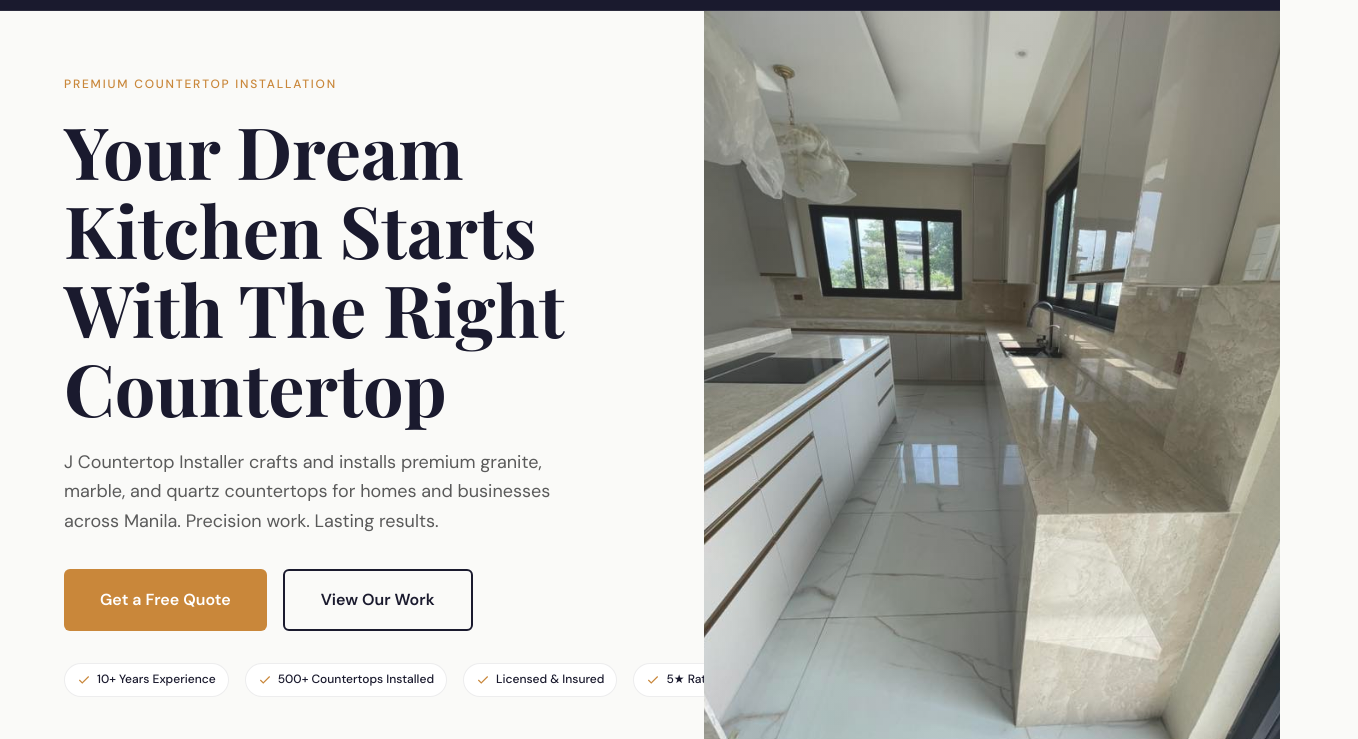
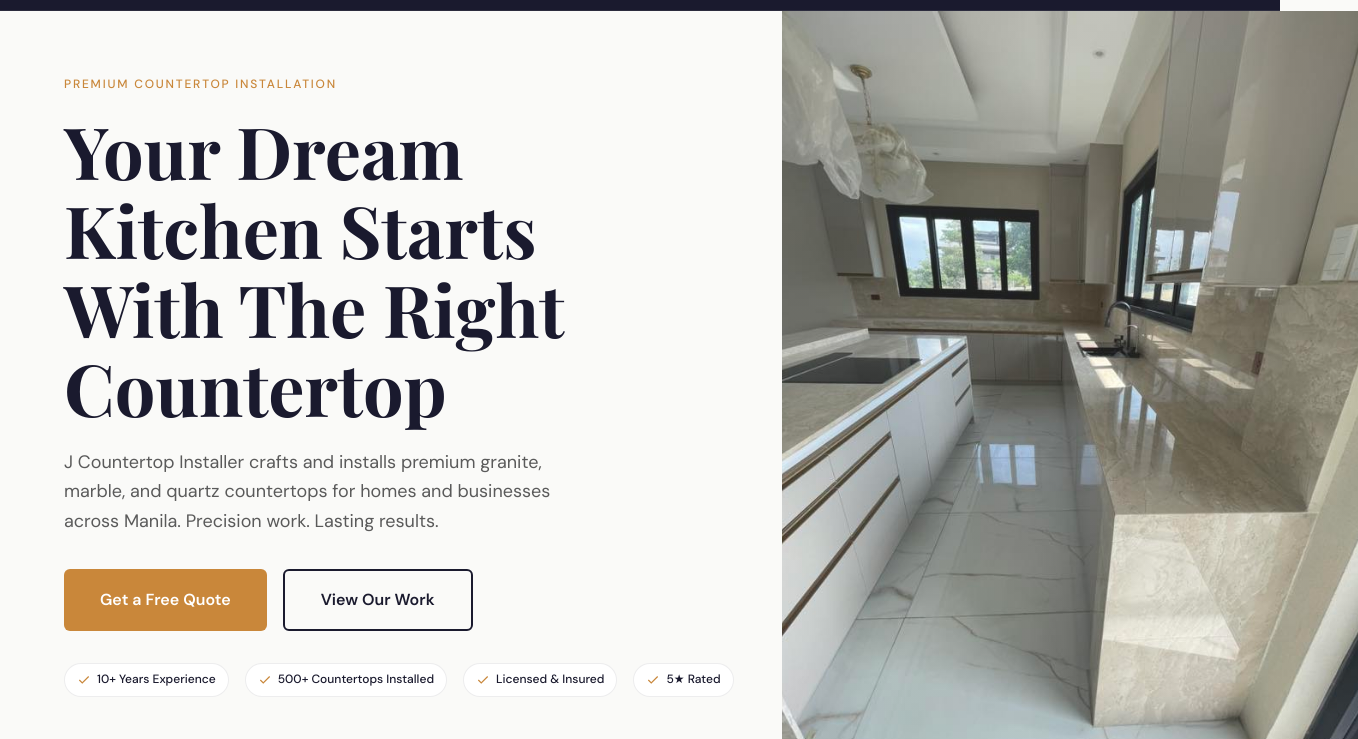
Before and after one commit to pxxrth/J-countertop, a plain HTML site: page index.html in a window 1280 px wide. Shown: the part 61-800 px from the top of the page, 1358 px wide, since content can reach past the window. Drawn offline with nearby package versions, Linux system fonts and the light colour scheme; a web font is replaced by a local one.

Commit message:
Fixed the layout of the hero section

```diff
--- a/css/style.css
+++ b/css/style.css
@@ -388,7 +388,7 @@ section {
 }
 @media (min-width: 768px) {
     .hero-content {
-        width: 55%;
+        flex: 0 0 55%;
         padding-left: 5%;
         padding-right: var(--space-6);
     }
@@ -486,7 +486,7 @@ section {
 }
 @media (min-width: 768px) {
     .hero-image-wrapper {
-        width: 45%;
+        flex: 0 0 45%;
         min-height: 100%;
     }
 }
```
